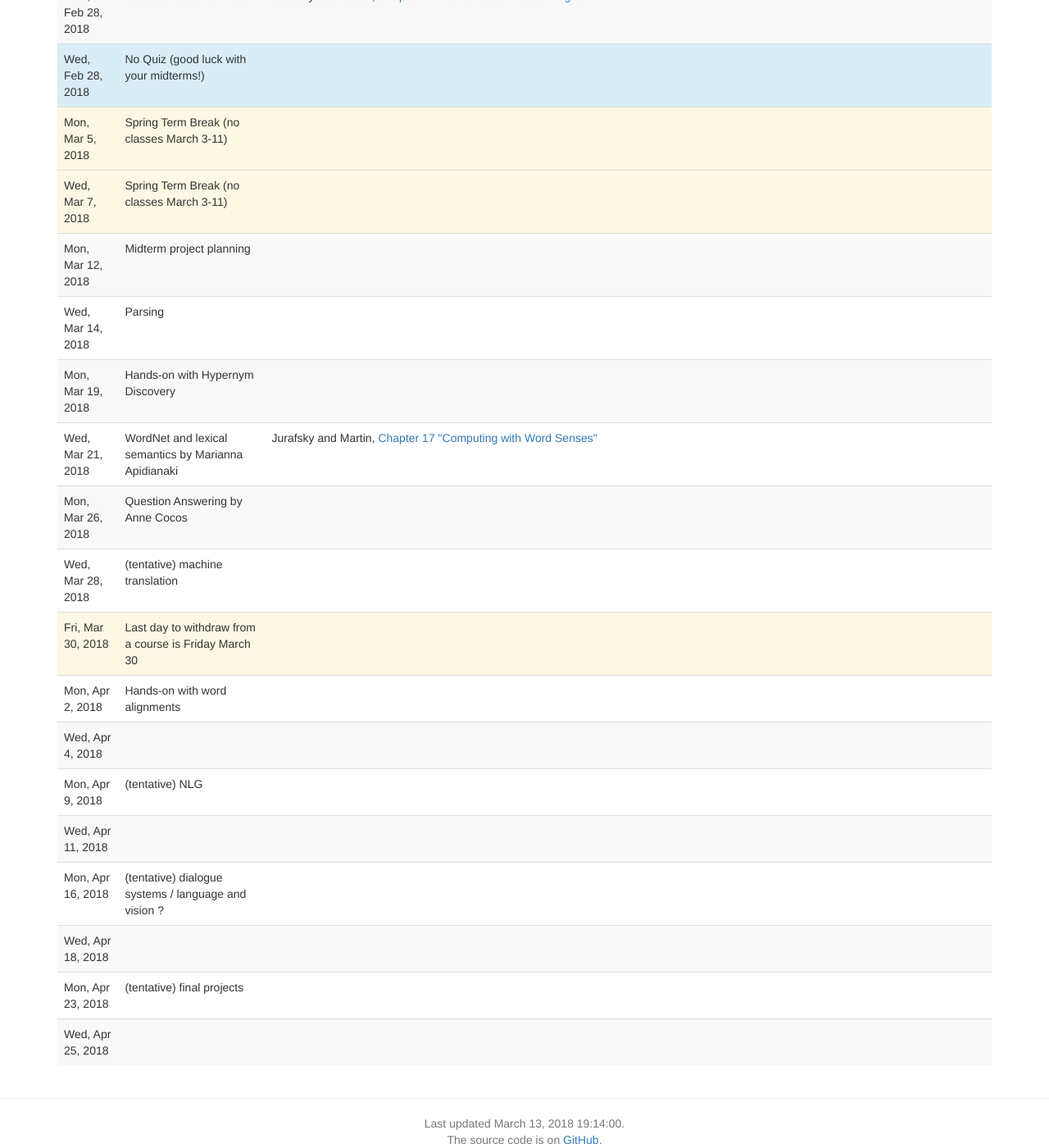
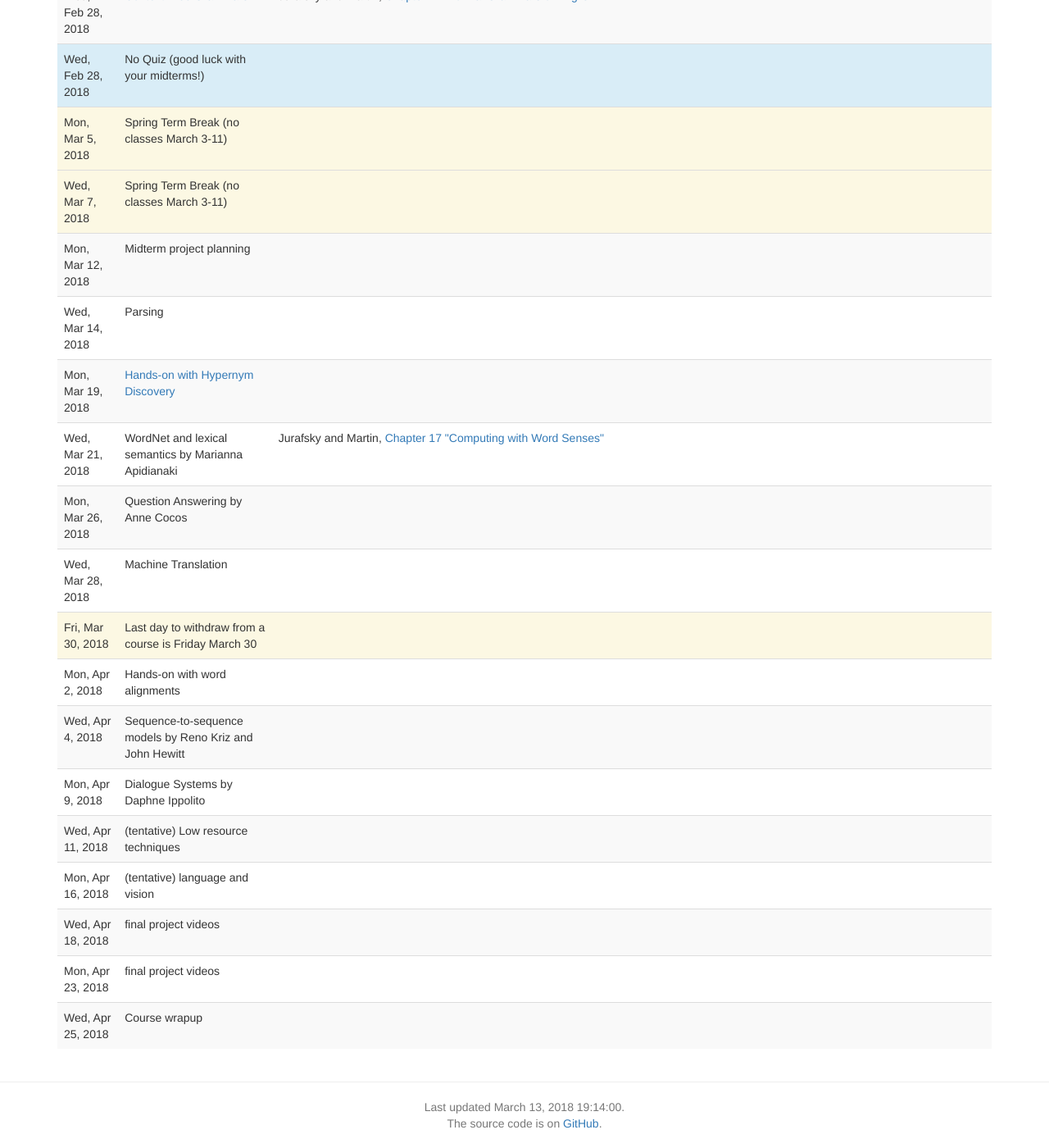
Before and after one commit to computational-linguistics-class/computational-linguistics-class.github.io, a Jekyll site: the page built from lectures.md, in a window 1280 px wide and 1400 px high, scrolled down 1936 px. Shown: the whole window at 82% size. Built offline with Jekyll 4.4.1, drawn with Linux system fonts in a browser that asks for light colours; nearby versions of some CDN libraries; a script that is not in the unit is left out.

Commit message:
Lecture schedule

```diff
--- a/_data/lectures.yaml
+++ b/_data/lectures.yaml
@@ -179,7 +179,7 @@
       optional: true
 -
   date: 2018-02-14
-  slides:
+  slides: http://computational-linguistics-class.org/assignment6.html
   title: Hands-on with Neural Network Language Models
   readings:
     -
@@ -229,7 +229,7 @@
       url: https://web.stanford.edu/~jurafsky/slp3/9.pdf
 -
   date: 2018-02-21
-  slides:
+  slides: http://computational-linguistics-class.org/assignment7.html
   title: Hands-on with Taggers
   readings:
     -
@@ -323,7 +323,7 @@
   readings:
 -
   date: 2018-03-19
-  slides:
+  slides: http://computational-linguistics-class.org/assignment8.html
   title: Hands-on with Hypernym Discovery
   readings:
 -
@@ -345,7 +345,7 @@
 -
   date: 2018-03-28
   slides:
-  title: (tentative) machine translation
+  title: Machine Translation
   readings:
 -
   date: 2018-03-30
@@ -359,35 +359,37 @@
 -
   date: 2018-04-04
   slides:
-  title:
+  title:  Sequence-to-sequence models
+  speaker: Reno Kriz and John Hewitt
   readings:
 -
   date: 2018-04-09
   slides:
-  title:  (tentative) NLG
+  title:  Dialogue Systems
+  speaker: Daphne Ippolito
   readings:
 -
   date: 2018-04-11
   slides:
-  title:
+  title: (tentative) Low resource techniques
   readings:
 -
   date: 2018-04-16
   slides:
-  title: (tentative) dialogue systems / language and vision ?
+  title: (tentative) language and vision
   readings:
 -
   date: 2018-04-18
   slides:
-  title:
+  title: final project videos
   readings:
 -
   date: 2018-04-23
   slides:
-  title: (tentative) final projects
+  title: final project videos
   readings:
 -
   date: 2018-04-25
   slides:
-  title:
+  title: Course wrapup
   readings:
```
